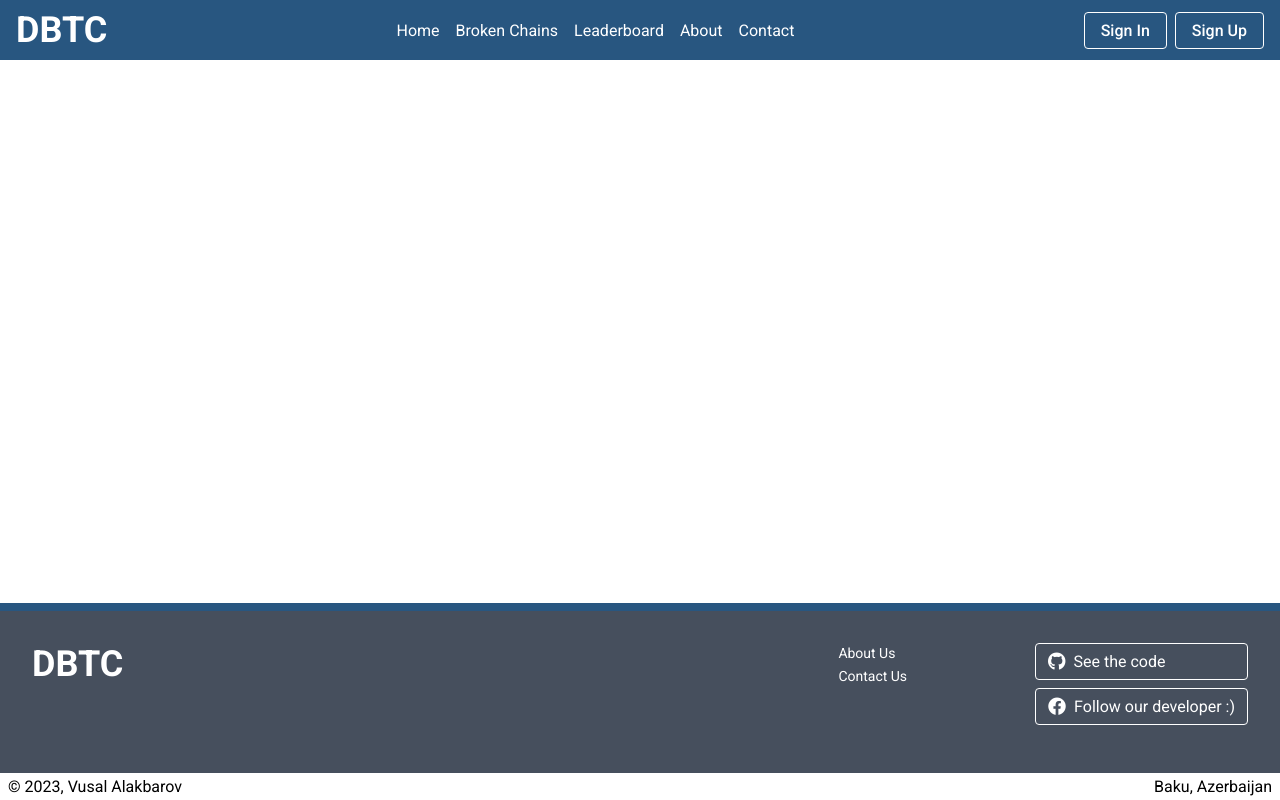
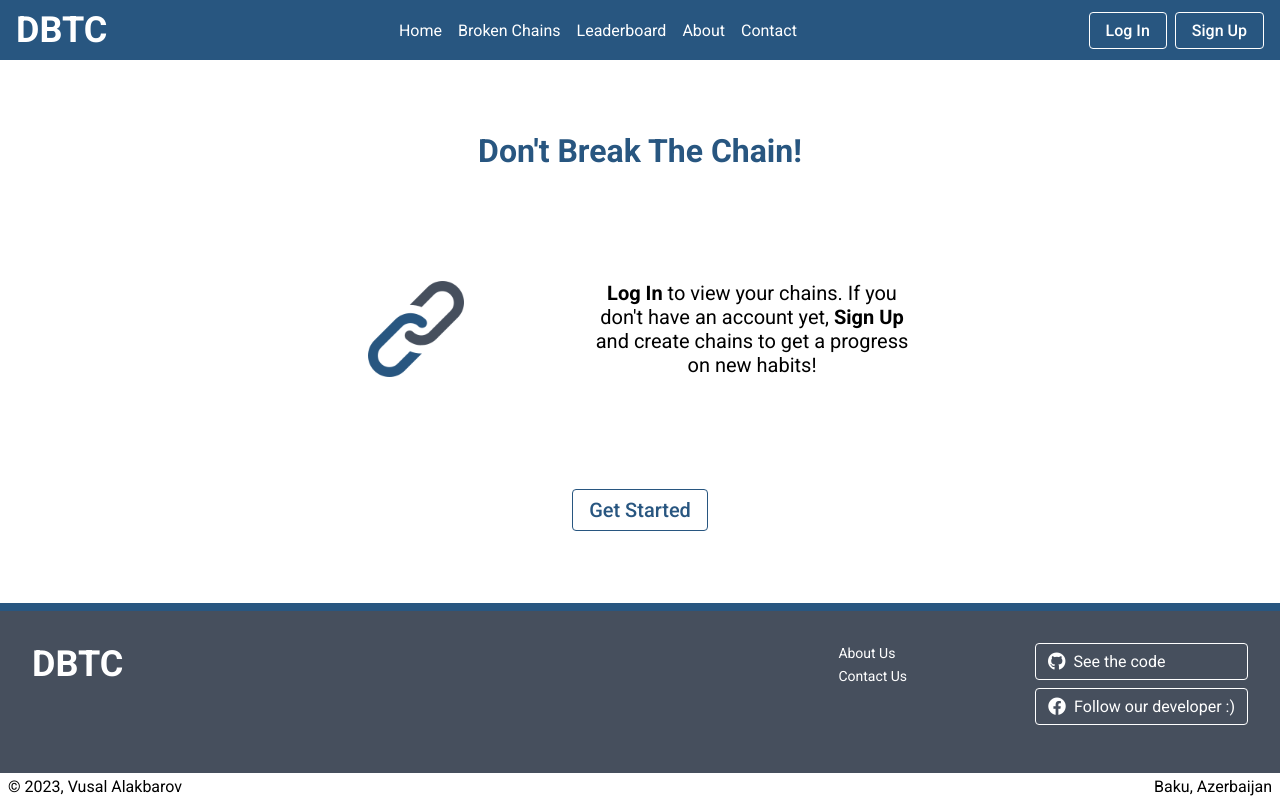
Before and after one commit to iamvusalalakbarov/dbtc, a PHP site: page / in a window 1280 px wide. Run offline with PHP 8.4, Linux system fonts and the light colour scheme.

Commit message:
Created homepage.

```diff
--- a/css/style.css
+++ b/css/style.css
@@ -69,6 +69,44 @@ body header .log-buttons a:hover {
 }
 body main {
   flex: 1;
+  padding: 16px;
+}
+body main.home {
+  display: grid;
+  place-items: center;
+}
+body main.home h1 {
+  text-align: center;
+  color: #285680;
+}
+body main.home div {
+  display: flex;
+  justify-content: center;
+  align-items: center;
+  gap: 128px;
+}
+body main.home div img {
+  height: 96px;
+}
+body main.home div p {
+  max-width: 320px;
+  font-size: 20px;
+  line-height: 24px;
+  text-align: center;
+}
+body main.home a {
+  padding: 8px 16px;
+  border: 1px solid #285680;
+  border-radius: 4px;
+  font-size: 20px;
+  font-weight: 500;
+  color: #285680;
+  background: #fff;
+  transition: 200ms all;
+}
+body main.home a:hover {
+  color: #fff;
+  background: #285680;
 }
 body footer .footer-top {
   display: flex;
--- a/index.html
+++ b/index.html
@@ -41,12 +41,24 @@
       </nav>
 
       <div class="log-buttons">
-        <a href="#">Sign In</a>
+        <a href="#">Log In</a>
         <a href="#">Sign Up</a>
       </div>
     </header>
 
-    <main></main>
+    <main class="home">
+      <h1>Don't Break The Chain!</h1>
+
+      <div>
+        <img src="./img/logo.png" alt="Logo" />
+        <p>
+          <b>Log In</b> to view your chains. If you don't have an account yet,
+          <b>Sign Up</b> and create chains to get a progress on new habits!
+        </p>
+      </div>
+
+      <a href="#">Get Started</a>
+    </main>
 
     <footer>
       <div class="footer-top">
--- a/scss/style.scss
+++ b/scss/style.scss
@@ -87,6 +87,50 @@ body {
 
   main {
     flex: 1;
+    padding: 16px;
+
+    &.home {
+      display: grid;
+      place-items: center;
+      h1 {
+        text-align: center;
+        color: $myBlue;
+      }
+
+      div {
+        display: flex;
+        justify-content: center;
+        align-items: center;
+        gap: 128px;
+
+        img {
+          height: 96px;
+        }
+
+        p {
+          max-width: 320px;
+          font-size: 20px;
+          line-height: 24px;
+          text-align: center;
+        }
+      }
+
+      a {
+        padding: 8px 16px;
+        border: 1px solid $myBlue;
+        border-radius: 4px;
+        font-size: 20px;
+        font-weight: 500;
+        color: $myBlue;
+        background: #fff;
+        transition: 200ms all;
+
+        &:hover {
+          color: #fff;
+          background: $myBlue;
+        }
+      }
+    }
   }
 
   footer {
```
Also changed, not shown: 1 other file.
